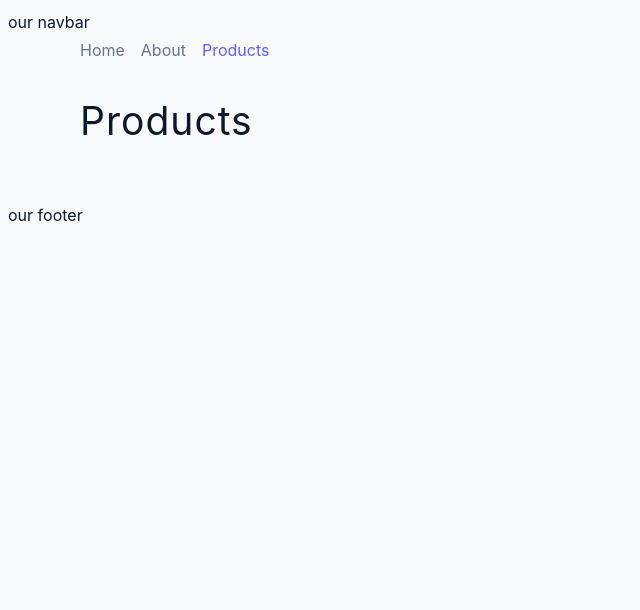
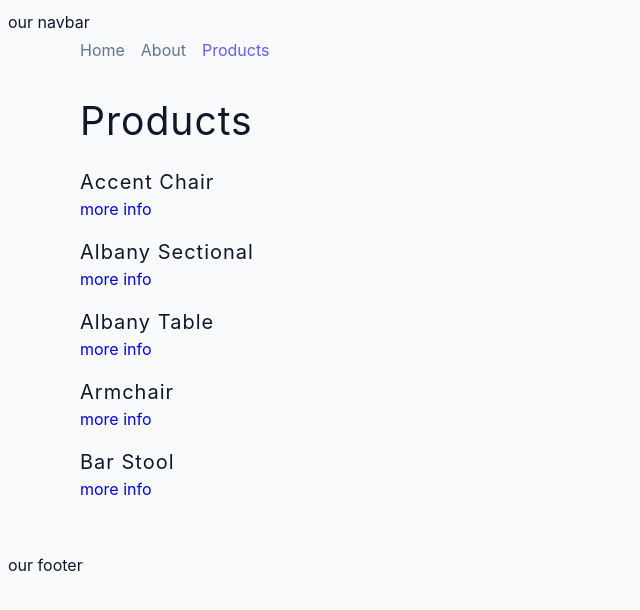
Before and after one commit to Fc0S4b/ReactRout6TutorialJohnSmilga, a React (Create React App) app: page /products in a window 1280 px wide. Shown: the top 610 px of the page, without its empty margins (0-640 px from the left). Built offline with nearby package versions, Linux system fonts and the light colour scheme.

Commit message:
single product page

```diff
--- a/src/pages/Products.js
+++ b/src/pages/Products.js
@@ -1,8 +1,21 @@
+import { Link } from 'react-router-dom';
+import products from '../data';
+
 const Products = () => {
   return (
     <>
-      <section className='section'>
+      <section className="section">
         <h2>products</h2>
+        <div className="products">
+          {products.map((product) => {
+            return (
+              <article key={product.id}>
+                <h5>{product.name}</h5>
+                <Link to={`/products/${product.id}`}>more info</Link>
+              </article>
+            );
+          })}
+        </div>
       </section>
     </>
   );
--- a/src/pages/SingleProduct.js
+++ b/src/pages/SingleProduct.js
@@ -1,11 +1,13 @@
 import { Link, useParams } from 'react-router-dom';
-
+import products from '../data';
 const SingleProduct = () => {
   const { productId } = useParams();
+  const product = products.find((product) => product.id === productId);
+  const { image, name } = product;
   return (
     <section className="section product">
-      <h4>{productId}</h4>
-      <h2>single product</h2>
+      <img src={image} alt={name} />
+      <h5>{name}</h5>
       <Link to="/products">back to products</Link>
     </section>
   );
```
